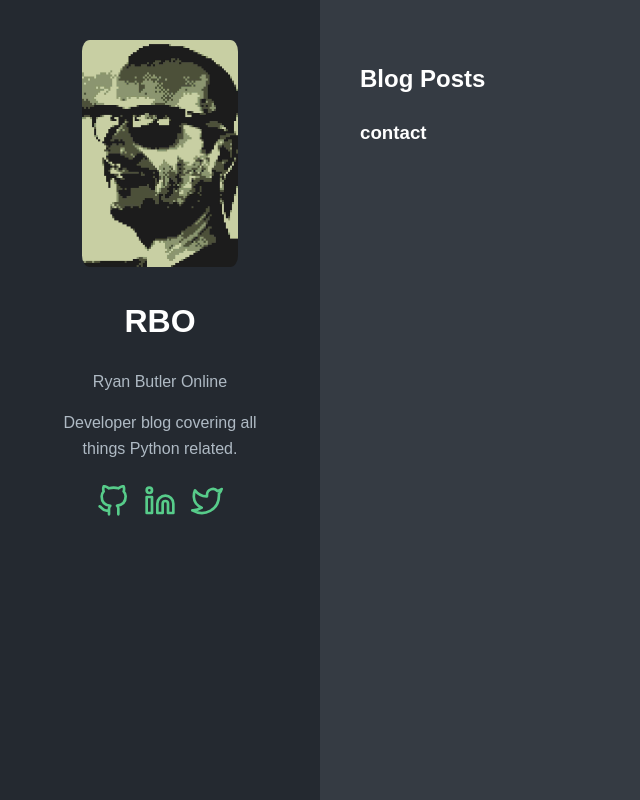
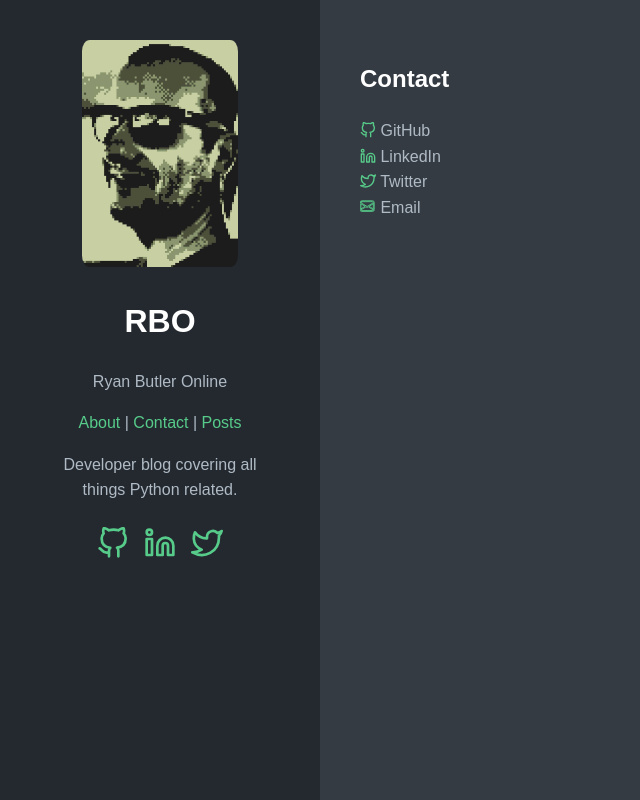
Before and after one commit to ryanleonbutler/rbo, a Django app: page /contact/ in a window 1280 px wide. Shown: the whole page, without its empty margins (0-640 px from the left). Run offline with Django 3.2, Linux system fonts and the light colour scheme; data that the repository does not hold is empty; some libraries are stand-ins or nearby versions.

Commit message:
#7 #close

```diff
--- a/blog/templates/categories.html
+++ b/blog/templates/categories.html
@@ -51,7 +51,7 @@
         </span>
         <small>
           Categories:&nbsp; {% for category in post.categories.all %}
-          <a href="{% url 'blog_category' category.name %}">
+          <a href="{% url 'post_category' category.name %}">
             {{ category.name }} </a
           >&nbsp; {% endfor %}
         </small>
--- /dev/null
+++ b/blog/templates/contact.html
@@ -0,0 +1,111 @@
+{% extends "layout.html" %} {% block body %}
+<div>
+  <main class="app-container">
+    <article class="post">
+      <header class="post-header">
+        <h1 class="post-title">Contact</h1>
+        <div class="post-meta"></div>
+      </header>
+      <div class="post-content">
+        <p>
+          <a
+            target="_blank"
+            href="https://github.com/ryanleonbutler"
+            rel="noreferrer noopener"
+            ><svg
+              xmlns="http://www.w3.org/2000/svg"
+              width="24"
+              height="24"
+              viewBox="0 0 24 24"
+              fill="none"
+              stroke="currentColor"
+              stroke-width="2"
+              stroke-linecap="round"
+              stroke-linejoin="round"
+              class="icon icon-github"
+            >
+              <title>github</title>
+              <path
+                d="M9 19c-5 1.5-5-2.5-7-3m14 6v-3.87a3.37 3.37 0 0 0-.94-2.61c3.14-.35 6.44-1.54 6.44-7A5.44 5.44 0 0 0 20 4.77 5.07 5.07 0 0 0 19.91 1S18.73.65 16 2.48a13.38 13.38 0 0 0-7 0C6.27.65 5.09 1 5.09 1A5.07 5.07 0 0 0 5 4.77a5.44 5.44 0 0 0-1.5 3.78c0 5.42 3.3 6.61 6.44 7A3.37 3.37 0 0 0 9 18.13V22"
+              ></path></svg
+          ></a>
+          GitHub<br />
+
+          <a
+            target="_blank"
+            href="https://www.linkedin.com/in/ryanleonbutler/"
+            rel="noreferrer noopener"
+            ><svg
+              xmlns="http://www.w3.org/2000/svg"
+              width="24"
+              height="24"
+              viewBox="0 0 24 24"
+              fill="none"
+              stroke="currentColor"
+              stroke-width="2"
+              stroke-linecap="round"
+              stroke-linejoin="round"
+              class="icon icon-linkedin"
+            >
+              <title>linkedin</title>
+              <path
+                d="M16 8a6 6 0 0 1 6 6v7h-4v-7a2 2 0 0 0-2-2 2 2 0 0 0-2 2v7h-4v-7a6 6 0 0 1 6-6z"
+              ></path>
+              <rect x="2" y="9" width="4" height="12"></rect>
+              <circle cx="4" cy="4" r="2"></circle></svg
+          ></a>
+          LinkedIn<br />
+
+          <a
+            target="_blank"
+            href="https://twitter.com/ryanleonbutler"
+            rel="noreferrer noopener"
+            ><svg
+              xmlns="http://www.w3.org/2000/svg"
+              width="24"
+              height="24"
+              viewBox="0 0 24 24"
+              fill="none"
+              stroke="currentColor"
+              stroke-width="2"
+              stroke-linecap="round"
+              stroke-linejoin="round"
+              class="icon icon-twitter"
+            >
+              <title>twitter</title>
+              <path
+                d="M23 3a10.9 10.9 0 0 1-3.14 1.53 4.48 4.48 0 0 0-7.86 3v1A10.66 10.66 0 0 1 3 4s-4 9 5 13a11.64 11.64 0 0 1-7 2c9 5 20 0 20-11.5a4.5 4.5 0 0 0-.08-.83A7.72 7.72 0 0 0 23 3z"
+              ></path></svg
+          ></a>
+          Twitter<br />
+
+          <a
+            target="_blank"
+            href="mailto:ryanleonbutler@gmail.com"
+            rel="noreferrer noopener"
+            ><svg
+              xmlns="http://www.w3.org/2000/svg"
+              width="24"
+              height="24"
+              viewBox="0 0 18 18"
+              fill="none"
+              stroke="currentColor"
+              stroke-width="1"
+              stroke-linecap="round"
+              stroke-linejoin="round"
+              class="icon icon-email"
+            >
+              <title>email</title>
+              <path
+                d="M0 4a2 2 0 0 1 2-2h12a2 2 0 0 1 2 2v8a2 2 0 0 1-2 2H2a2 2 0 0 1-2-2V4zm2-1a1 1 0 0 0-1 1v.217l7 4.2 7-4.2V4a1 1 0 0 0-1-1H2zm13 2.383l-4.758 2.855L15 11.114v-5.73zm-.034 6.878L9.271 8.82 8 9.583 6.728 8.82l-5.694 3.44A1 1 0 0 0 2 13h12a1 1 0 0 0 .966-.739zM1 11.114l4.758-2.876L1 5.383v5.73z">
+              </path>
+        </path></svg
+          ></a>
+          Email<br />
+        </p>
+      </div>
+      <div class="post-footer"></div>
+    </article>
+  </main>
+</div>
+{% endblock %}
--- a/blog/templates/layout.html
+++ b/blog/templates/layout.html
@@ -1,57 +1,146 @@
-<!doctype html>
+<!DOCTYPE html>
 <html lang="en-us">
   <head>
     <title>RBO</title>
     {% load static %}
-    <link rel="shortcut icon" type="image/png" href="{% static 'blog/favicon/favicon.ico' %}"/>
+    <link
+      rel="shortcut icon"
+      type="image/png"
+      href="{% static 'blog/favicon/favicon.ico' %}"
+    />
     <meta charset="utf-8" />
     <meta name="generator" content="Hugo 0.79.0" />
     <meta name="viewport" content="width=device-width, initial-scale=1" />
     <meta name="author" content="Ryan Butler" />
-    <meta name="description" content="Developer blog covering all things Python related." />
-    <link rel="stylesheet" href="{% static 'blog/css/main.min.88e7083eff65effb7485b6e6f38d10afbec25093a6fac42d734ce9024d3defbd.css' %}" />
-    <meta name="twitter:card" content="summary"/>
-    <meta name="twitter:title" content="RBO"/>
-    <meta name="twitter:description" content="Developer blog covering all things Python related."/>
+    <meta
+      name="description"
+      content="Developer blog covering all things Python related."
+    />
+    <link
+      rel="stylesheet"
+      href="{% static 'blog/css/main.min.88e7083eff65effb7485b6e6f38d10afbec25093a6fac42d734ce9024d3defbd.css' %}"
+    />
+    <meta name="twitter:card" content="summary" />
+    <meta name="twitter:title" content="RBO" />
+    <meta
+      name="twitter:description"
+      content="Developer blog covering all things Python related."
+    />
     <meta property="og:title" content="RBO" />
-    <meta property="og:description" content="Developer blog covering all things Python related." />
+    <meta
+      property="og:description"
+      content="Developer blog covering all things Python related."
+    />
     <meta property="og:type" content="website" />
     <meta property="og:url" content="https://ryanbutler.online" />
     <!-- <meta property="og:updated_time" content="2020-12-09T08:31:47+02:00" /> -->
     <script src="{% static 'blog/js/likes.js' %}"></script>
   </head>
   <header class="app-header">
-    <a href="https://ryanbutler.online"><img src="{% static 'blog/avatar.jpg' %}" width="65%" style="border-radius: 5%;" alt="My image"></a>
+    <a href="https://ryanbutler.online"
+      ><img
+        src="{% static 'blog/avatar.jpg' %}"
+        width="65%"
+        style="border-radius: 5%"
+        alt="My image"
+    /></a>
     <h1>RBO</h1>
-    <p>
-      Ryan Butler Online
-    </p>
-    <p>
-      Developer blog covering all things Python related.
-    </p>
+    <p>Ryan Butler Online</p>
+    <nav class="app-header-menu">
+      <!-- TODO: #7 Add menu items -->
+      <a class="app-header-menu-item" href="/about/">About</a>
+      |
+      <a class="app-header-menu-item" href="/contact/">Contact</a>
+      |
+      <a class="app-header-menu-item" href="/">Posts</a>
+    </nav>
+    <p>Developer blog covering all things Python related.</p>
     <div class="app-header-social">
+      <a
+        target="_blank"
+        href="https://github.com/ryanleonbutler"
+        rel="noreferrer noopener"
+        ><svg
+          xmlns="http://www.w3.org/2000/svg"
+          width="24"
+          height="24"
+          viewBox="0 0 24 24"
+          fill="none"
+          stroke="currentColor"
+          stroke-width="2"
+          stroke-linecap="round"
+          stroke-linejoin="round"
+          class="icon icon-github"
+        >
+          <title>github</title>
+          <path
+            d="M9 19c-5 1.5-5-2.5-7-3m14 6v-3.87a3.37 3.37 0 0 0-.94-2.61c3.14-.35 6.44-1.54 6.44-7A5.44 5.44 0 0 0 20 4.77 5.07 5.07 0 0 0 19.91 1S18.73.65 16 2.48a13.38 13.38 0 0 0-7 0C6.27.65 5.09 1 5.09 1A5.07 5.07 0 0 0 5 4.77a5.44 5.44 0 0 0-1.5 3.78c0 5.42 3.3 6.61 6.44 7A3.37 3.37 0 0 0 9 18.13V22"
+          ></path></svg
+      ></a>
 
-      <a target="_blank" href="https://github.com/ryanleonbutler" rel="noreferrer noopener"><svg xmlns="http://www.w3.org/2000/svg" width="24" height="24" viewBox="0 0 24 24" fill="none" stroke="currentColor" stroke-width="2" stroke-linecap="round" stroke-linejoin="round" class="icon icon-github">
-        <title>github</title>
-        <path d="M9 19c-5 1.5-5-2.5-7-3m14 6v-3.87a3.37 3.37 0 0 0-.94-2.61c3.14-.35 6.44-1.54 6.44-7A5.44 5.44 0 0 0 20 4.77 5.07 5.07 0 0 0 19.91 1S18.73.65 16 2.48a13.38 13.38 0 0 0-7 0C6.27.65 5.09 1 5.09 1A5.07 5.07 0 0 0 5 4.77a5.44 5.44 0 0 0-1.5 3.78c0 5.42 3.3 6.61 6.44 7A3.37 3.37 0 0 0 9 18.13V22"></path>
-      </svg></a>
+      <a
+        target="_blank"
+        href="https://www.linkedin.com/in/ryanleonbutler/"
+        rel="noreferrer noopener"
+        ><svg
+          xmlns="http://www.w3.org/2000/svg"
+          width="24"
+          height="24"
+          viewBox="0 0 24 24"
+          fill="none"
+          stroke="currentColor"
+          stroke-width="2"
+          stroke-linecap="round"
+          stroke-linejoin="round"
+          class="icon icon-linkedin"
+        >
+          <title>linkedin</title>
+          <path
+            d="M16 8a6 6 0 0 1 6 6v7h-4v-7a2 2 0 0 0-2-2 2 2 0 0 0-2 2v7h-4v-7a6 6 0 0 1 6-6z"
+          ></path>
+          <rect x="2" y="9" width="4" height="12"></rect>
+          <circle cx="4" cy="4" r="2"></circle></svg
+      ></a>
 
-                <a target="_blank" href="https://www.linkedin.com/in/ryanleonbutler/" rel="noreferrer noopener"><svg xmlns="http://www.w3.org/2000/svg" width="24" height="24" viewBox="0 0 24 24" fill="none" stroke="currentColor" stroke-width="2" stroke-linecap="round" stroke-linejoin="round" class="icon icon-linkedin">
-        <title>linkedin</title>
-        <path d="M16 8a6 6 0 0 1 6 6v7h-4v-7a2 2 0 0 0-2-2 2 2 0 0 0-2 2v7h-4v-7a6 6 0 0 1 6-6z"></path><rect x="2" y="9" width="4" height="12"></rect><circle cx="4" cy="4" r="2"></circle>
-      </svg></a>
-
-                <a target="_blank" href="https://twitter.com/ryanleonbutler" rel="noreferrer noopener"><svg xmlns="http://www.w3.org/2000/svg" width="24" height="24" viewBox="0 0 24 24" fill="none" stroke="currentColor" stroke-width="2" stroke-linecap="round" stroke-linejoin="round" class="icon icon-twitter">
-        <title>twitter</title>
-        <path d="M23 3a10.9 10.9 0 0 1-3.14 1.53 4.48 4.48 0 0 0-7.86 3v1A10.66 10.66 0 0 1 3 4s-4 9 5 13a11.64 11.64 0 0 1-7 2c9 5 20 0 20-11.5a4.5 4.5 0 0 0-.08-.83A7.72 7.72 0 0 0 23 3z"></path>
-      </svg></a>
-
+      <a
+        target="_blank"
+        href="https://twitter.com/ryanleonbutler"
+        rel="noreferrer noopener"
+        ><svg
+          xmlns="http://www.w3.org/2000/svg"
+          width="24"
+          height="24"
+          viewBox="0 0 24 24"
+          fill="none"
+          stroke="currentColor"
+          stroke-width="2"
+          stroke-linecap="round"
+          stroke-linejoin="round"
+          class="icon icon-twitter"
+        >
+          <title>twitter</title>
+          <path
+            d="M23 3a10.9 10.9 0 0 1-3.14 1.53 4.48 4.48 0 0 0-7.86 3v1A10.66 10.66 0 0 1 3 4s-4 9 5 13a11.64 11.64 0 0 1-7 2c9 5 20 0 20-11.5a4.5 4.5 0 0 0-.08-.83A7.72 7.72 0 0 0 23 3z"
+          ></path></svg
+      ></a>
     </div>
   </header>
-<body>
-  {% block body %}{% endblock %}
-</body>
-<script src="https://code.jquery.com/jquery-3.3.1.slim.min.js" integrity="sha384-q8i/X+965DzO0rT7abK41JStQIAqVgRVzpbzo5smXKp4YfRvH+8abtTE1Pi6jizo" crossorigin="anonymous"></script>
-<script src="https://cdnjs.cloudflare.com/ajax/libs/popper.js/1.14.3/umd/popper.min.js" integrity="sha384-ZMP7rVo3mIykV+2+9J3UJ46jBk0WLaUAdn689aCwoqbBJiSnjAK/l8WvCWPIPm49" crossorigin="anonymous"></script>
-<script src="https://stackpath.bootstrapcdn.com/bootstrap/4.1.3/js/bootstrap.min.js" integrity="sha384-ChfqqxuZUCnJSK3+MXmPNIyE6ZbWh2IMqE241rYiqJxyMiZ6OW/JmZQ5stwEULTy" crossorigin="anonymous"></script>
+  <body>
+    {% block body %}{% endblock %}
+  </body>
+  <script
+    src="https://code.jquery.com/jquery-3.3.1.slim.min.js"
+    integrity="sha384-q8i/X+965DzO0rT7abK41JStQIAqVgRVzpbzo5smXKp4YfRvH+8abtTE1Pi6jizo"
+    crossorigin="anonymous"
+  ></script>
+  <script
+    src="https://cdnjs.cloudflare.com/ajax/libs/popper.js/1.14.3/umd/popper.min.js"
+    integrity="sha384-ZMP7rVo3mIykV+2+9J3UJ46jBk0WLaUAdn689aCwoqbBJiSnjAK/l8WvCWPIPm49"
+    crossorigin="anonymous"
+  ></script>
+  <script
+    src="https://stackpath.bootstrapcdn.com/bootstrap/4.1.3/js/bootstrap.min.js"
+    integrity="sha384-ChfqqxuZUCnJSK3+MXmPNIyE6ZbWh2IMqE241rYiqJxyMiZ6OW/JmZQ5stwEULTy"
+    crossorigin="anonymous"
+  ></script>
 </html>
--- a/blog/templates/posts.html
+++ b/blog/templates/posts.html
@@ -48,7 +48,7 @@
         </span>
         <small>
           Categories:&nbsp; {% for category in post.categories.all %}
-          <a href="{% url 'blog_category' category.name %}">
+          <a href="{% url 'post_category' category.name %}">
             {{ category.name }} </a
           >&nbsp; {% endfor %}
         </small>
--- a/blog/urls.py
+++ b/blog/urls.py
@@ -1,9 +1,12 @@
+from django.conf.urls import url
 from django.urls import path
 from blog.views import PostDetailView, PostListView
 from . import views
 
 urlpatterns = [
     path("", PostListView.as_view(), name="posts"),
+    url("contact/", views.page_contact, name="contact"),
+    url("about/", views.page_about, name="page"),
     path("<slug:slug>", PostDetailView.as_view(), name="post"),
-    path("<category>/", views.blog_category, name="blog_category"),
+    path("<category>/", views.post_category, name="post_category"),
 ]
--- a/blog/views.py
+++ b/blog/views.py
@@ -15,7 +15,7 @@ class PostDetailView(DetailView):
     template_name = "post.html"
 
 
-def blog_category(request, category):
+def post_category(request, category):
     posts = Post.objects.filter(
         categories__name__contains=category
     ).order_by(
@@ -26,3 +26,11 @@ def blog_category(request, category):
         "posts": posts
     }
     return render(request, "categories.html", context)
+
+
+def page_about(request):
+    return render(request, "about.html")
+
+
+def page_contact(request):
+    return render(request, "contact.html")
```
Also changed, not shown: blog/templates/about.html (added, +23 -0 lines), blog/templates/post.html (+7 -0 lines).
